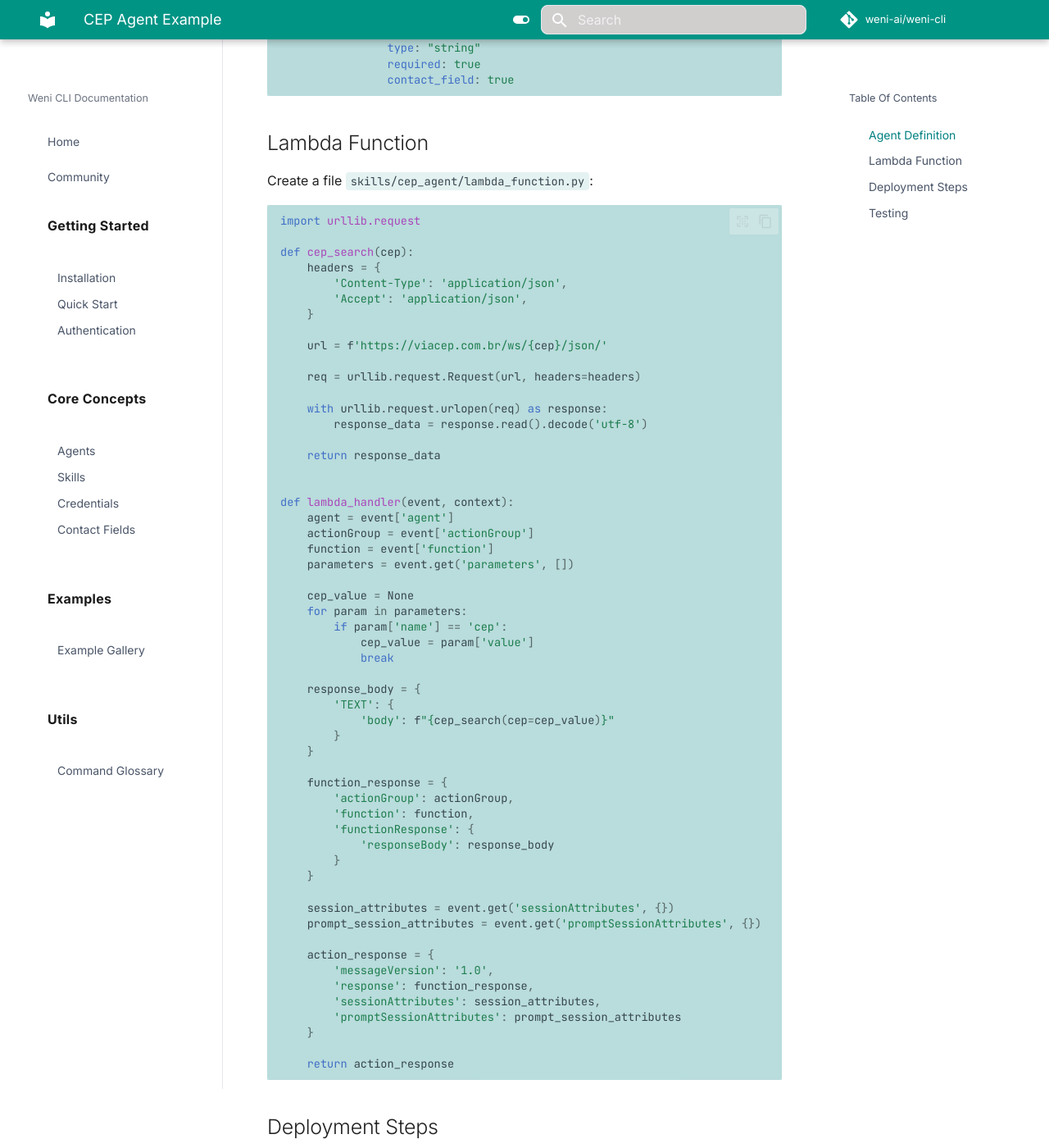
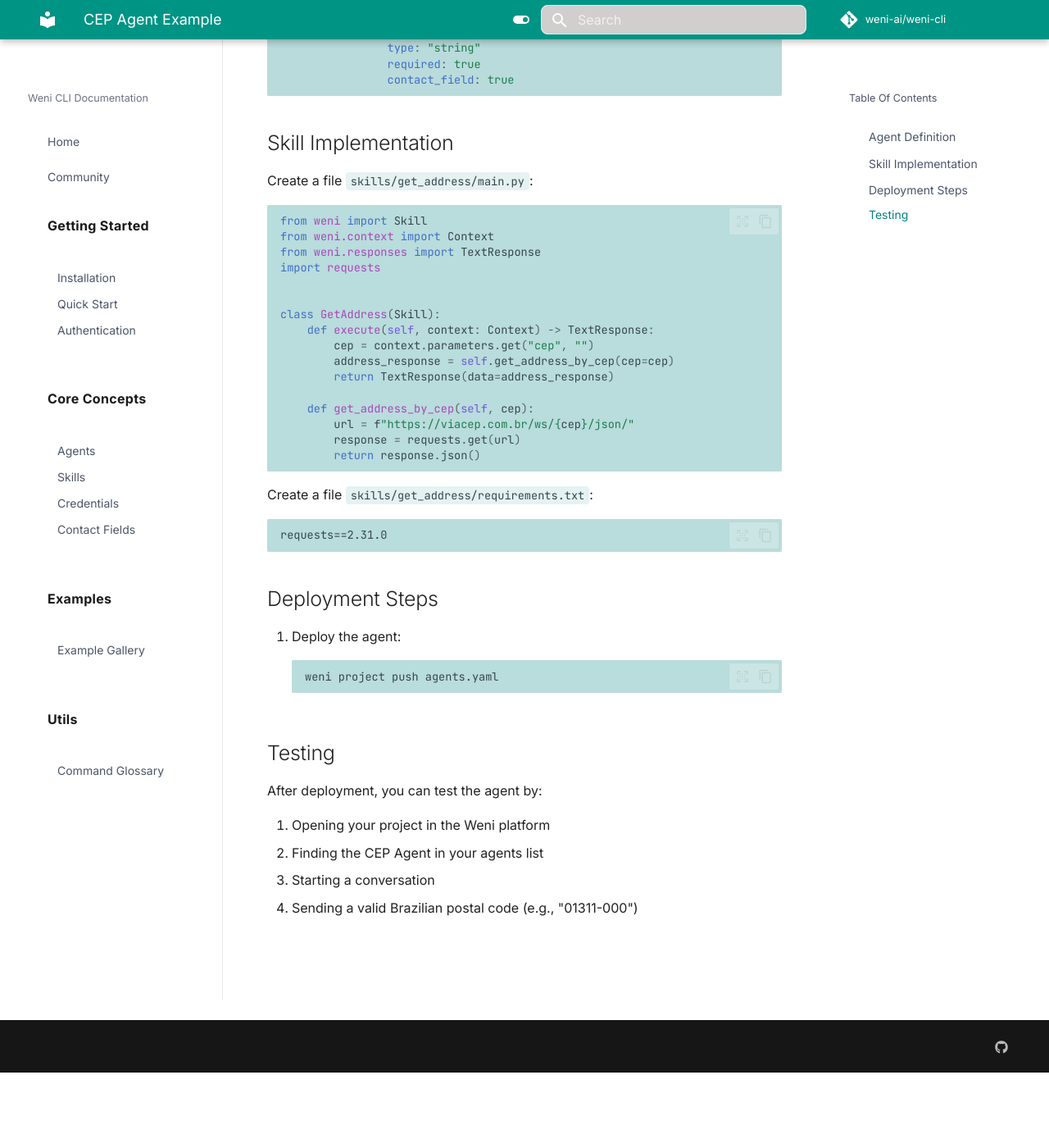
Before and after one commit to weni-ai/weni-cli, an MkDocs documentation site: the page built from docs/examples/cep-agent.md, in a window 1280 px wide and 1400 px high, scrolled down 676 px. Shown: the whole window at 82% size. Built offline with MkDocs 1.6.1 and Material for MkDocs 9.7.7, drawn with Linux system fonts in a browser that asks for light colours; comment, search, counter and statistics services are not loaded; after the commit the page ends 1984 px from its top, so only the background shows below that; some of the changed text lies outside the part shown.

Commit message:
Update cep agent file

````diff
--- a/docs/examples/cep-agent.md
+++ b/docs/examples/cep-agent.md
@@ -20,8 +20,8 @@
       - get_address:
           name: "Get Address"
           source:
-            path: "skills/cep_agent"
-            entrypoint: "lambda_function.lambda_handler"
+            path: "skills/get_address"
+            entrypoint: "main.GetAddress"
           description: "Function to get the address from the postal code"
           parameters:
             - cep:
@@ -31,66 +31,33 @@
                 contact_field: true
 ```
 
-## Lambda Function
+## Skill Implementation
 
-Create a file `skills/cep_agent/lambda_function.py`:
+Create a file `skills/get_address/main.py`:
 
 ```python
-import urllib.request
-
-def cep_search(cep):
-    headers = {
-        'Content-Type': 'application/json',
-        'Accept': 'application/json',
-    }
-
-    url = f'https://viacep.com.br/ws/{cep}/json/'
-
-    req = urllib.request.Request(url, headers=headers)
-
-    with urllib.request.urlopen(req) as response:
-        response_data = response.read().decode('utf-8')
-
-    return response_data
+from weni import Skill
+from weni.context import Context
+from weni.responses import TextResponse
+import requests
 
 
-def lambda_handler(event, context):
-    agent = event['agent']
-    actionGroup = event['actionGroup']
-    function = event['function']
-    parameters = event.get('parameters', [])
+class GetAddress(Skill):
+    def execute(self, context: Context) -> TextResponse:
+        cep = context.parameters.get("cep", "")
+        address_response = self.get_address_by_cep(cep=cep)
+        return TextResponse(data=address_response)
 
-    cep_value = None
-    for param in parameters:
-        if param['name'] == 'cep':
-            cep_value = param['value']
-            break
+    def get_address_by_cep(self, cep):
+        url = f"https://viacep.com.br/ws/{cep}/json/"
+        response = requests.get(url)
+        return response.json()
+```
 
-    response_body = {
-        'TEXT': {
-            'body': f"{cep_search(cep=cep_value)}"
-        }
-    }
+Create a file `skills/get_address/requirements.txt`:
 
-    function_response = {
-        'actionGroup': actionGroup,
-        'function': function,
-        'functionResponse': {
-            'responseBody': response_body
-        }
-    }
-
-    session_attributes = event.get('sessionAttributes', {})
-    prompt_session_attributes = event.get('promptSessionAttributes', {})
-
-    action_response = {
-        'messageVersion': '1.0',
-        'response': function_response,
-        'sessionAttributes': session_attributes,
-        'promptSessionAttributes': prompt_session_attributes
-    }
-
-    return action_response
+```
+requests==2.31.0
 ```
 
 ## Deployment Steps
````
